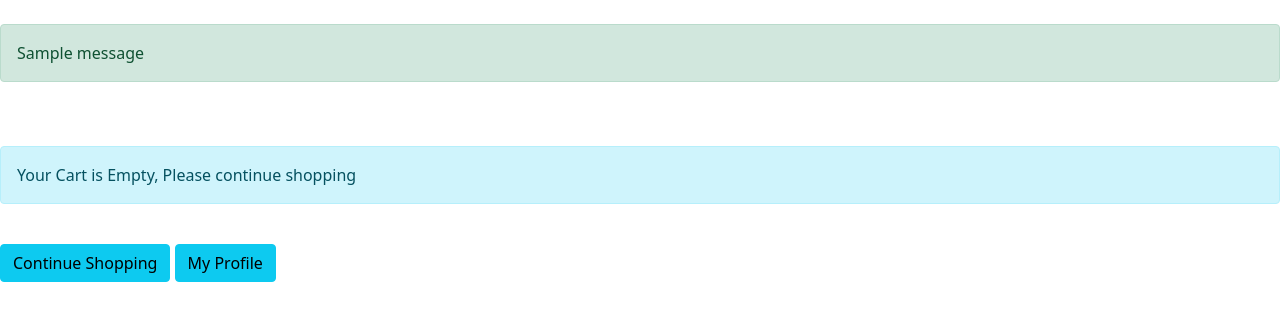
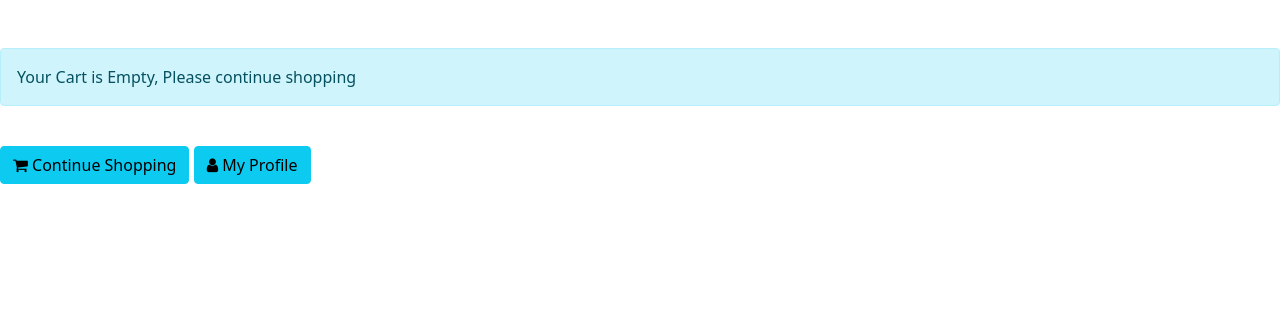
Before and after one commit to maxmusau/online_shop, a Flask app: page /cart in a window 1280 px wide. Shown: the top 321 px of the page. Run offline with Flask 2, Linux system fonts and the light colour scheme; tables that the repository leaves empty or names only in its code hold one stand-in row (values such as "Sample post"); one stand-in notice (Sample message) is shown.

Commit message:
second commit

```diff
--- a/app.py
+++ b/app.py
@@ -104,7 +104,7 @@ def getproducts():
         name=request.form['name']
 
         con = pymysql.connect(host='localhost', user='root', password='', database='MyShop_DB')
-        sql = "SELECT * FROM `products` where name LIKE '%{}%' ".format(name)
+        sql = "SELECT * FROM `products` where product_name LIKE '%{}%' ".format(name)
         cursor = con.cursor()
         # EXECUTE SQL
         cursor.execute(sql)
@@ -158,6 +158,9 @@ def mpesa_payment():
             phone = str(request.form['phone'])
             amount = str(request.form['amount'])
             # GENERATING THE ACCESS TOKEN
+            #J4VsULza2T57hrnZLqSAT5Am9wLI4G20
+            # consumer_key = "J4VsULza2T57hrnZLqSAT5Am9wLI4G20"
+            # consumer_secret = "caTx8W0AI1wk3Up2"
             consumer_key = "GTWADFxIpUfDoNikNGqq1C3023evM6UH"
             consumer_secret = "amFbAoUByPV2rM5A"
 
@@ -282,7 +285,7 @@ def add_product_to_cart():
 # if a customer adds an item to a cart ,we take note,
 # if they aadd another item , then merge the arrays to get the total items in one list
 
-def array_merge( first_array , second_array ):
+def array_merge( first_array, second_array ):
      if isinstance( first_array , list) and isinstance( second_array , list ):
       return first_array + second_array
      #takes the new product add to the existing and merge to have one array with two products
--- a/templates/cart.html
+++ b/templates/cart.html
@@ -5,19 +5,24 @@
     <title>Title</title>
       <link href="https://cdn.jsdelivr.net/npm/bootstrap@5.1.1/dist/css/bootstrap.min.css" rel="stylesheet" integrity="sha384-F3w7mX95PdgyTmZZMECAngseQB83DfGTowi0iMjiWaeVhAn4FJkqJByhZMI3AhiU" crossorigin="anonymous">
         <link href="../static/css/style.css" rel="stylesheet">
+         <link rel="stylesheet" href="https://stackpath.bootstrapcdn.com/font-awesome/4.7.0/css/font-awesome.min.css">
+    <link rel="stylesheet" href=
+"https://cdn.jsdelivr.net/npm/bootstrap-icons@1.5.0/font/bootstrap-icons.css" />
+
+
 </head>
 <body>
  <br>
-                                    {% with messages = get_flashed_messages(with_categories=true) %}
-                                       {% if messages %}
-                                          {% for category, message in messages %}
-                                             <div class="alert alert-{{category}}" role="alert">
-                                                 {{ message }}
-                                             </div>
-                                          {% endfor %}
-                                       {% endif %}
-                                    {% endwith %}
-                                    <br>
+<!--                                    {% with messages = get_flashed_messages(with_categories=true) %}-->
+<!--                                       {% if messages %}-->
+<!--                                          {% for category, message in messages %}-->
+<!--                                             <div class="alert alert-{{category}}" role="alert">-->
+<!--                                                 {{ message }}-->
+<!--                                             </div>-->
+<!--                                          {% endfor %}-->
+<!--                                       {% endif %}-->
+<!--                                    {% endwith %}-->
+<!--                                    <br>-->
  {% if 'cart_item' in session %}
            <p><a id="btnEmpty" href="{{ url_for('.empty_cart') }}" class="btn btn-danger">Empty Cart</a></p>
             <table class="table table-hover">
--- a/templates/single.html
+++ b/templates/single.html
@@ -25,6 +25,7 @@
             <button  type="submit" class="btn btn-success" data-bs-toggle="modal" data-bs-target="#mymodal">BUY</button>
 
                  <legend>
+
                 <section>
 
                             <form action="/add" method="post" class="form-control col-sm-1" ><br><br><br>   <p class="text-muted">Enter Quantity</p><br>
@@ -40,7 +41,7 @@
                     <br>
 
                 </section>
-        </main></legend>
+       </legend>
 
             <div id="mymodal" class="modal fade" tabindex="-1">
                 <div class="modal-dialog modal-dialog-centered">
```
